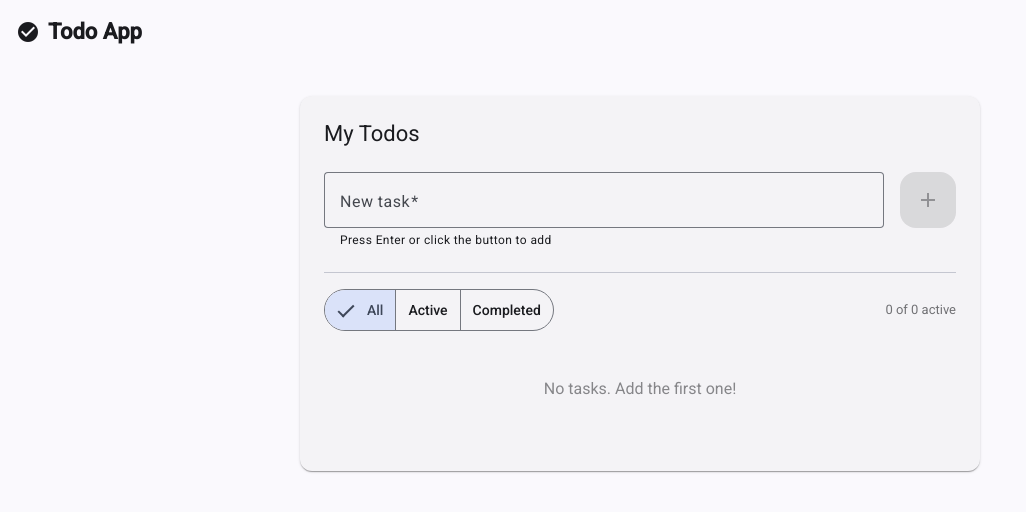
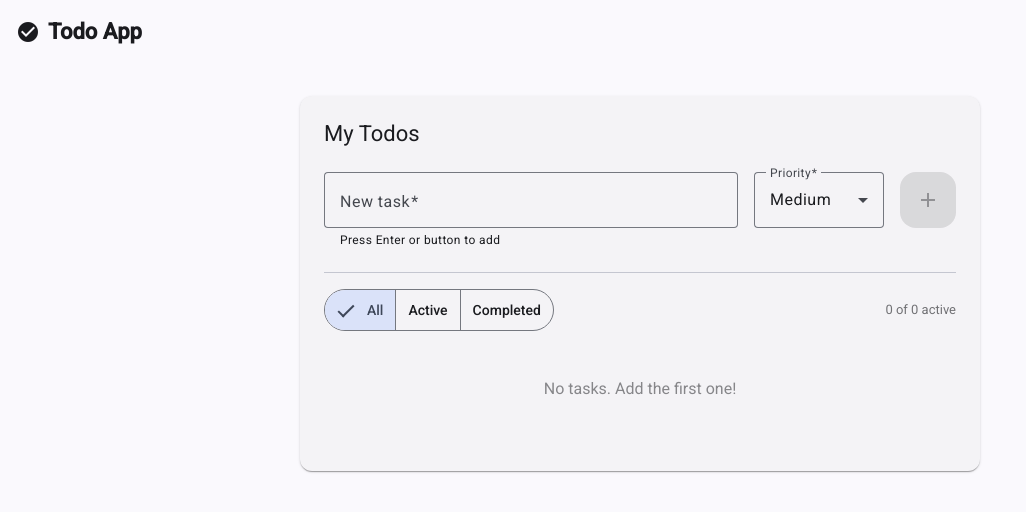
Before and after one commit to Batr02/todo-app, an Angular app: page / in a window 1280 px wide. Shown: the top 512 px of the page, without its empty margins (0-1026 px from the left). Built offline with nearby package versions, Linux system fonts and the light colour scheme.

Commit message:
add select priority

```diff
--- a/src/app/features/todos/todo-form/todo-form.component.html
+++ b/src/app/features/todos/todo-form/todo-form.component.html
@@ -1,25 +1,37 @@
 <div class="todo-form">
   <mat-form-field appearance="outline" class="todo-input">
     <mat-label>New task</mat-label>
-    <input
+     <input
       matInput
-      [formControl]="titleControl"
+      [formControl]="form.controls.title"
       placeholder="What needs to be done?"
       (keyup.enter)="submit()"
     />
-    <mat-hint>Press Enter or click the button to add</mat-hint>
-    @if (titleControl.hasError('minlength')) {
-      <mat-error>Minimum 3 characters</mat-error>
+    <mat-hint>Press Enter or button to add</mat-hint>
+    @if (form.controls.title.hasError('minlength')) {
+      <mat-error>Min 3 characters</mat-error>
     }
-    @if (titleControl.hasError('maxlength')) {
-      <mat-error>Maximum 100 characters</mat-error>
+    @if (form.controls.title.hasError('maxlength')) {
+      <mat-error>Max 100 characters</mat-error>
     }
+  </mat-form-field>
+
+   <mat-form-field appearance="outline" class="priority-select">
+    <mat-label>Priority</mat-label>
+    <mat-select [formControl]="form.controls.priority">
+      @for (p of priorities; track p.value) {
+        <mat-option [value]="p.value">
+          <mat-icon class="priority-icon priority-{{ p.value }}">{{ p.icon }}</mat-icon>
+          {{ p.label }}
+        </mat-option>
+      }
+    </mat-select>
   </mat-form-field>
 
   <button
     mat-fab
     color="primary"
-    [disabled]="titleControl.invalid"
+    [disabled]="form.invalid"
     (click)="submit()"
     aria-label="Add task"
   >
--- a/src/app/features/todos/todo-form/todo-form.component.scss
+++ b/src/app/features/todos/todo-form/todo-form.component.scss
@@ -8,3 +8,17 @@
 .todo-input {
   flex: 1;
 }
+
+.priority-select {
+  width: 130px;
+}
+
+.priority-icon {
+  vertical-align: middle;
+  font-size: 18px;
+  margin-right: 4px;
+}
+
+.priority-high   { color: #e53935; }
+.priority-medium { color: #fb8c00; }
+.priority-low    { color: #43a047; }
--- a/src/app/features/todos/todo-form/todo-form.component.ts
+++ b/src/app/features/todos/todo-form/todo-form.component.ts
@@ -1,9 +1,11 @@
 import { Component, EventEmitter, Output } from '@angular/core';
-import { FormControl, ReactiveFormsModule, Validators } from '@angular/forms';
+import { FormControl, FormGroup, ReactiveFormsModule, Validators } from '@angular/forms';
 import { MatButtonModule } from '@angular/material/button';
 import { MatFormFieldModule } from '@angular/material/form-field';
 import { MatIconModule } from '@angular/material/icon';
 import { MatInputModule } from '@angular/material/input';
+import { Priority } from '../../../models/todo.model';
+import { MatSelectModule } from '@angular/material/select';
 
 @Component({
   selector: 'app-todo-form',
@@ -13,23 +15,36 @@ import { MatInputModule } from '@angular/material/input';
     MatInputModule,
     MatButtonModule,
     MatIconModule,
+    MatSelectModule,
   ],
   templateUrl: './todo-form.component.html',
   styleUrl: './todo-form.component.scss',
 })
 export class TodoFormComponent {
-  @Output() addTodo = new EventEmitter<string>();
+  @Output() addTodo = new EventEmitter<{ title: string; priority: Priority }>()
 
-  titleControl = new FormControl('', [
-    Validators.required,
-    Validators.minLength(3),
-    Validators.maxLength(100),
-  ]);
+  form = new FormGroup({
+    title: new FormControl('', [
+      Validators.required,
+      Validators.minLength(3),
+      Validators.maxLength(100),
+    ]),
+    priority: new FormControl<Priority>('medium', Validators.required),
+  });
+
+   priorities: { value: Priority; label: string; icon: string }[] = [
+    { value: 'high',   label: 'High',   icon: 'keyboard_double_arrow_up' },
+    { value: 'medium', label: 'Medium', icon: 'drag_handle'              },
+    { value: 'low',    label: 'Low',    icon: 'keyboard_double_arrow_down'},
+  ];
 
   submit(): void {
-    if (this.titleControl.valid && this.titleControl.value) {
-      this.addTodo.emit(this.titleControl.value.trim());
-      this.titleControl.reset();
+    if (this.form.valid) {
+      this.addTodo.emit({
+        title: this.form.value.title!.trim(),
+        priority: this.form.value.priority!,
+      });
+      this.form.reset({ priority: 'medium' });
     }
   }
 }
```
